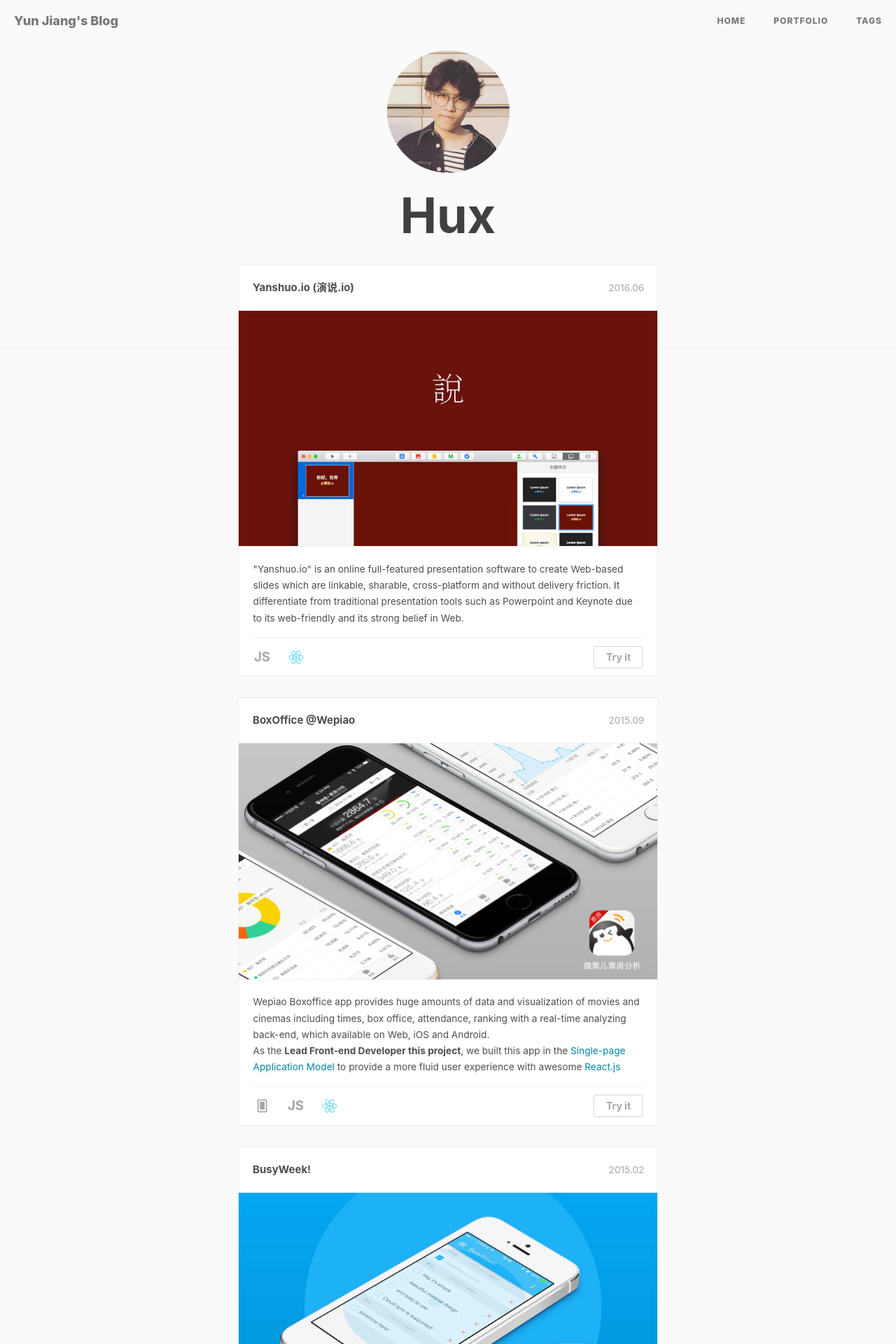
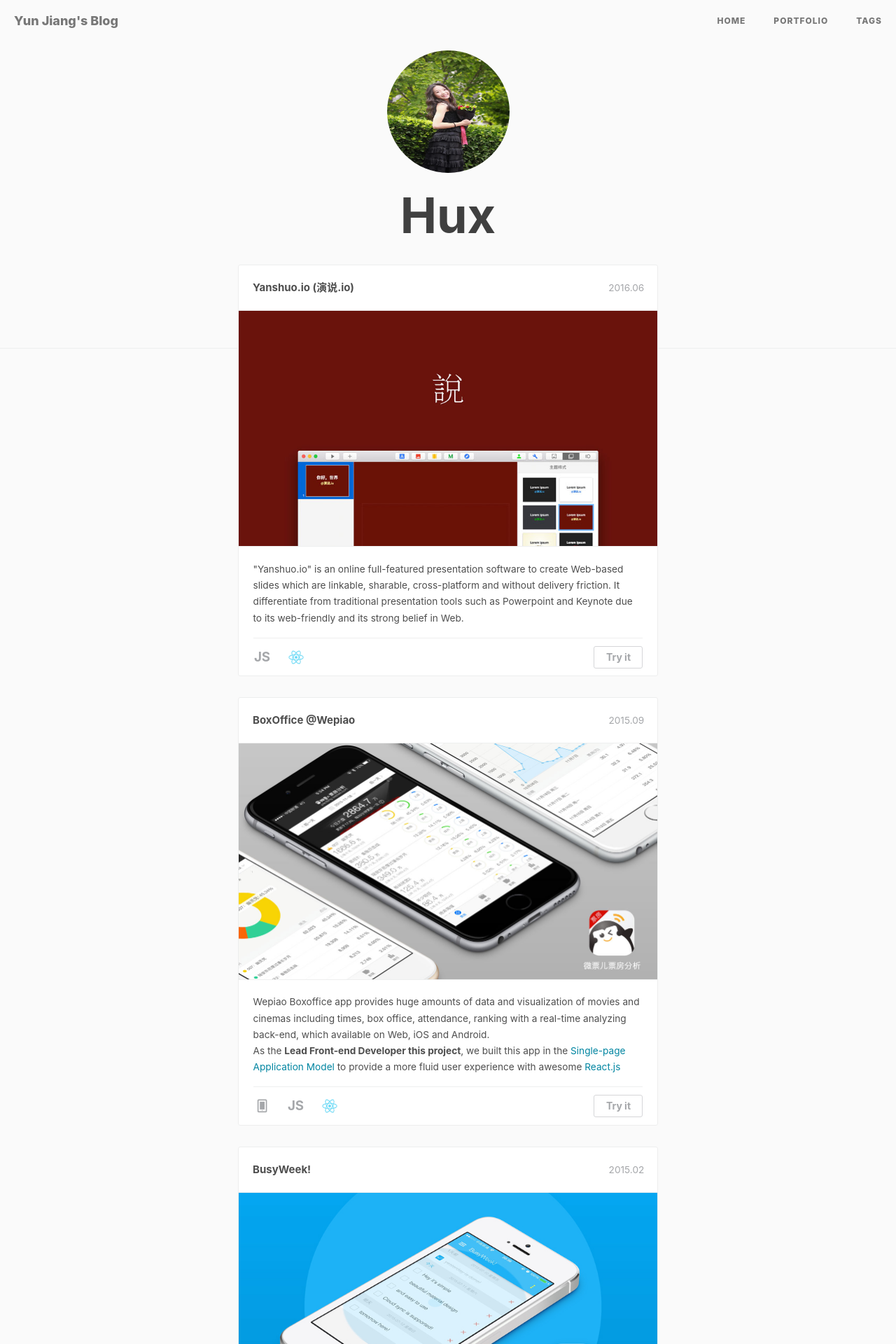
Before and after one commit to riverluara/riverluara.github.io, a Jekyll site: the page built from portfolio/index.html, in a window 1280 px wide. Shown: the top 1920 px of the page at 70% size. Built offline with Jekyll 4.4.1, drawn with Linux system fonts in a browser that asks for light colours; nearby versions of some CDN libraries; comment, search, counter and statistics services are not loaded.

Commit message:
Update index.html

```diff
--- a/portfolio/index.html
+++ b/portfolio/index.html
@@ -16,7 +16,7 @@
 	<body>
 		<div class="container" style="margin:0;padding:0;width:100%;">
 			<header>
-				<img width="175" height="175" style="border-radius:50%;" src="/img/avatar-hux.jpg">
+				<img width="175" height="175" style="border-radius:50%;" src="/img/avatar-YunJiang.jpg">
 				<h1>Hux</h1>
 			</header>
 			<div class="main">
```
